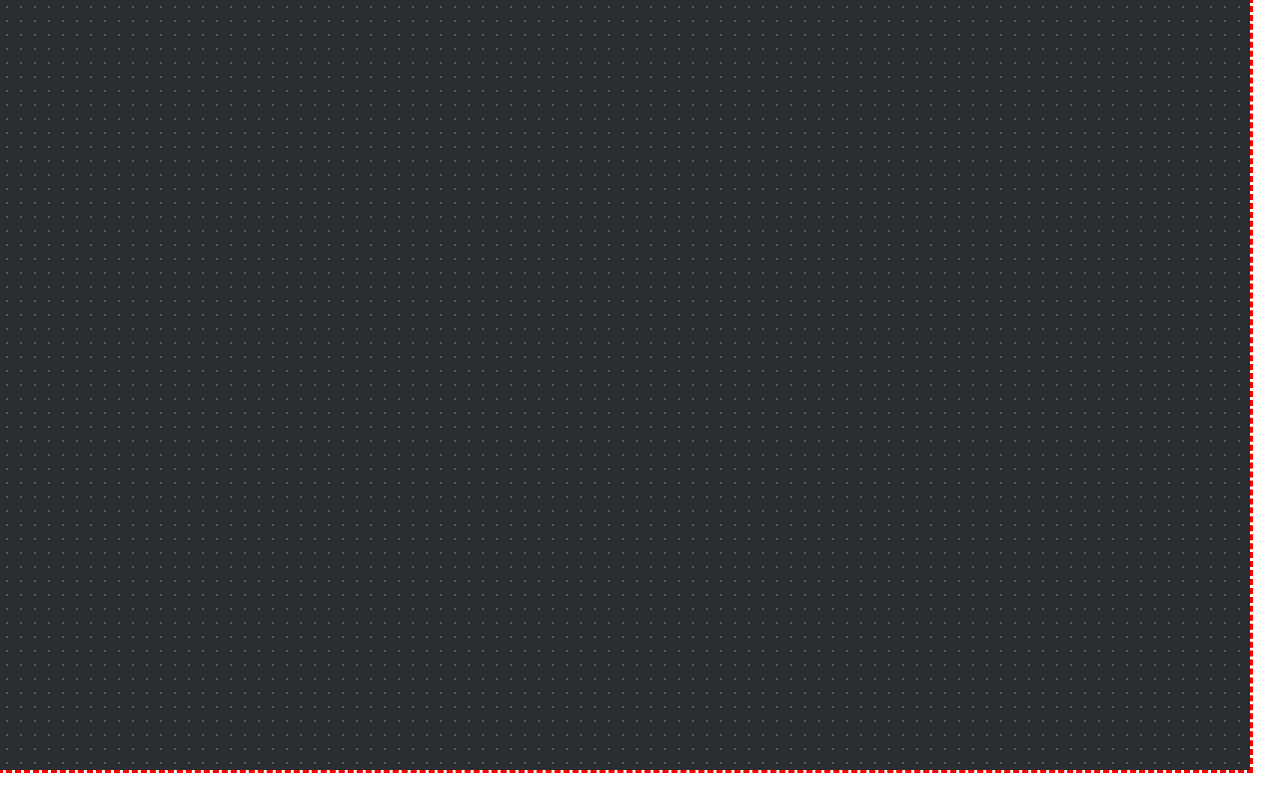
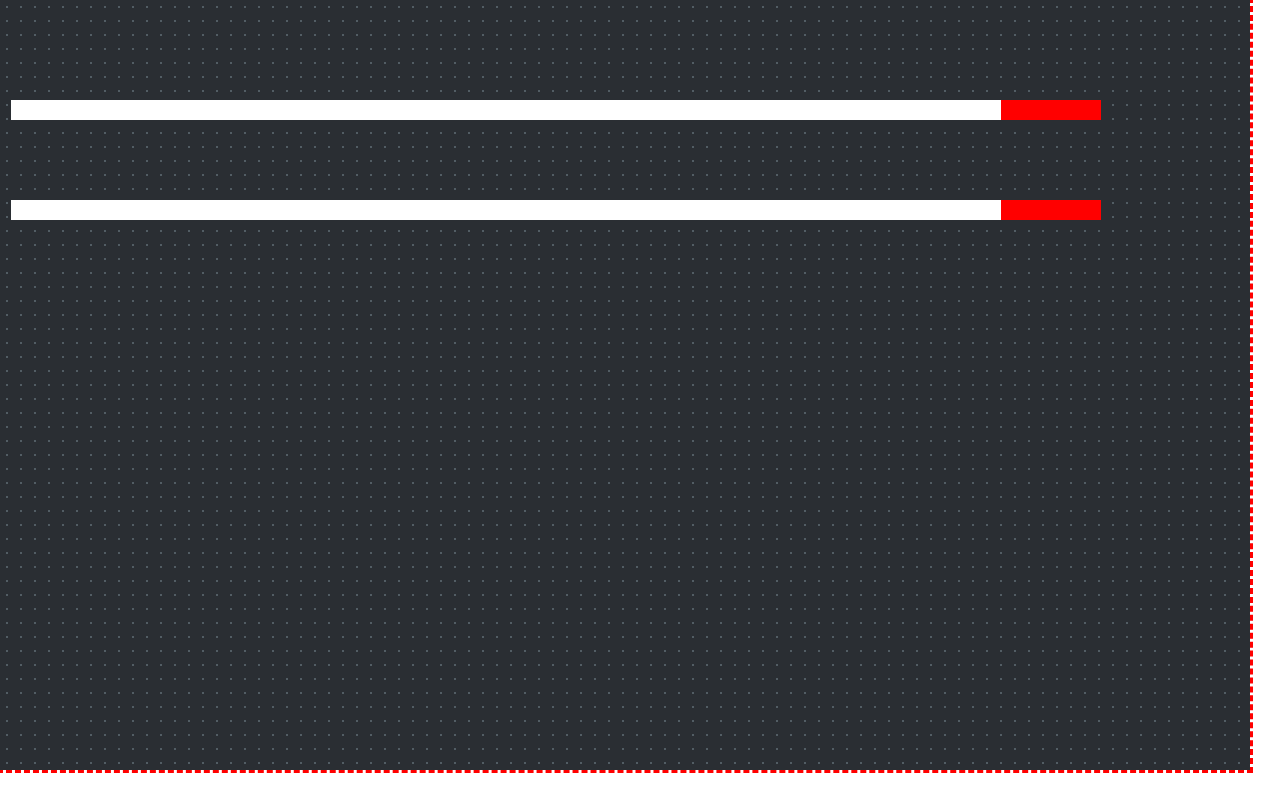
Before and after one commit to zulezhe/zu-learn-canvas, a plain HTML site: page 02-进阶/05.canvas动画.html in a window 1280 px wide. Drawn offline with Linux system fonts and the light colour scheme.

Commit message:
feat:canvas动画

```diff
--- a/02-进阶/05.canvas动画.html
+++ b/02-进阶/05.canvas动画.html
@@ -2,7 +2,7 @@
  * @Author: zulezhe
  * @Date: 2021-01-13 14:05:10
  * @LastEditors: zulezhe
- * @LastEditTime: 2021-02-02 16:23:23
+ * @LastEditTime: 2021-02-03 18:25:59
  * @Description: In User Settings Edit
  * @FilePath: \canvas\02-进阶\05.canvas动画.html
 -->
@@ -43,14 +43,78 @@
       const context = mycanvas.getContext();
       window.onload = function () {
         //canvas的动画的实质就是不断清除上一个状态的canvas然后绘制下一段的canvas,我们可以使用两种方法实现清除
+        // run(context);
       };
       /***
-       * 通过定时器实现动画
+       * 通过定时器实现动画,可以明显看出来运行的有卡顿的感觉
        *
        */
-      function setInterValAnimation() {
+      function setInterValAnimation(context, x, y, w, h) {
+        context.save();
+        context.beginPath();
+        context.fillStyle = "red";
+        context.fillRect(x, y, w, h);
+        context.restore();
+      }
+      function run(context) {
+        let step = 1;
+        let timer = null;
+        timer = setInterval(() => {
+          if (100 + step > 1000) {
+            window.clearInterval(timer);
+            timer = null;
+          }
+          setInterValAnimation(context, 100 + step, 100, 100, 20);
+          context.clearRect(step, 100, 100, 20);
+          step += 10;
+        }, 60);
+      }
 
+      /**
+       * 通过requestAnimationFrame实现高性能动画
+       *
+       * requestAnimationFrame可以把浏览器的重绘和回流放到一个队列,然后一起进行,可以使运行更加顺畅,也降低了CPU的压力
+       */
+      let step = 1;
+      function run2() {
+        step += 10;
+        // 自己调用自己
+        let rafId = requestAnimationFrame(run2);
+        if (100 + step > 1000) {
+          // 根据id停止
+          cancelAnimationFrame(rafId);
+        }
+        setInterValAnimation(context, 100 + step, 100, 100, 20);
+        context.clearRect(step, 100, 100, 20);
       }
+      requestAnimationFrame(run2);
+
+      /**
+       * 自定义帧率
+       * customFps 帧率
+       * fn 需要执行的函数
+       */
+      function customRequiresAnimationFrame(customFps, fn) {
+        // 自定义帧率
+        let fpsInterval = 1000 / customFps; //根据设定的帧率判断出多少秒执行一次
+        // 每次运动结束的的时间戳
+        let endTime = new Date();
+        function run() {
+          let startTime = new Date();
+          if (startTime - endTime > fpsInterval) {
+            endTime = startTime;
+            fn();
+          }
+          requestAnimationFrame(run);
+        }
+        run();
+      }
+
+      function run() {
+        setInterValAnimation(context, 100 + step, 200, 100, 20);
+        context.clearRect(step, 200, 100, 20);
+      }
+      customRequiresAnimationFrame(67, run);
     </script>
   </body>
 </html>
--- a/02-进阶/index.js
+++ b/02-进阶/index.js
@@ -2,7 +2,7 @@
  * @Author: zulezhe
  * @Date: 2021-01-29 16:22:41
  * @LastEditors: zulezhe
- * @LastEditTime: 2021-02-02 15:48:55
+ * @LastEditTime: 2021-02-03 18:30:54
  * @Description: In User Settings Edit
  * @FilePath: \canvas\02-进阶\index.js
  */
@@ -27,10 +27,12 @@ class MyCanvas {
     const img = new Image();
     img.src = "./images/bg.png";
     img.onload = () => {
+      this.ctx.save();
       const pattern = this.ctx.createPattern(img, "repeat");
       this.ctx.fillStyle = pattern;
       console.log(pattern, this.width, this.height);
       this.ctx.fillRect(0, 0, this.width, this.height);
+      this.ctx.restore();
     };
   }
   resizeChange() {
```
Also changed, not shown: 02-进阶/06.椭圆.html (+6 -2 lines).
